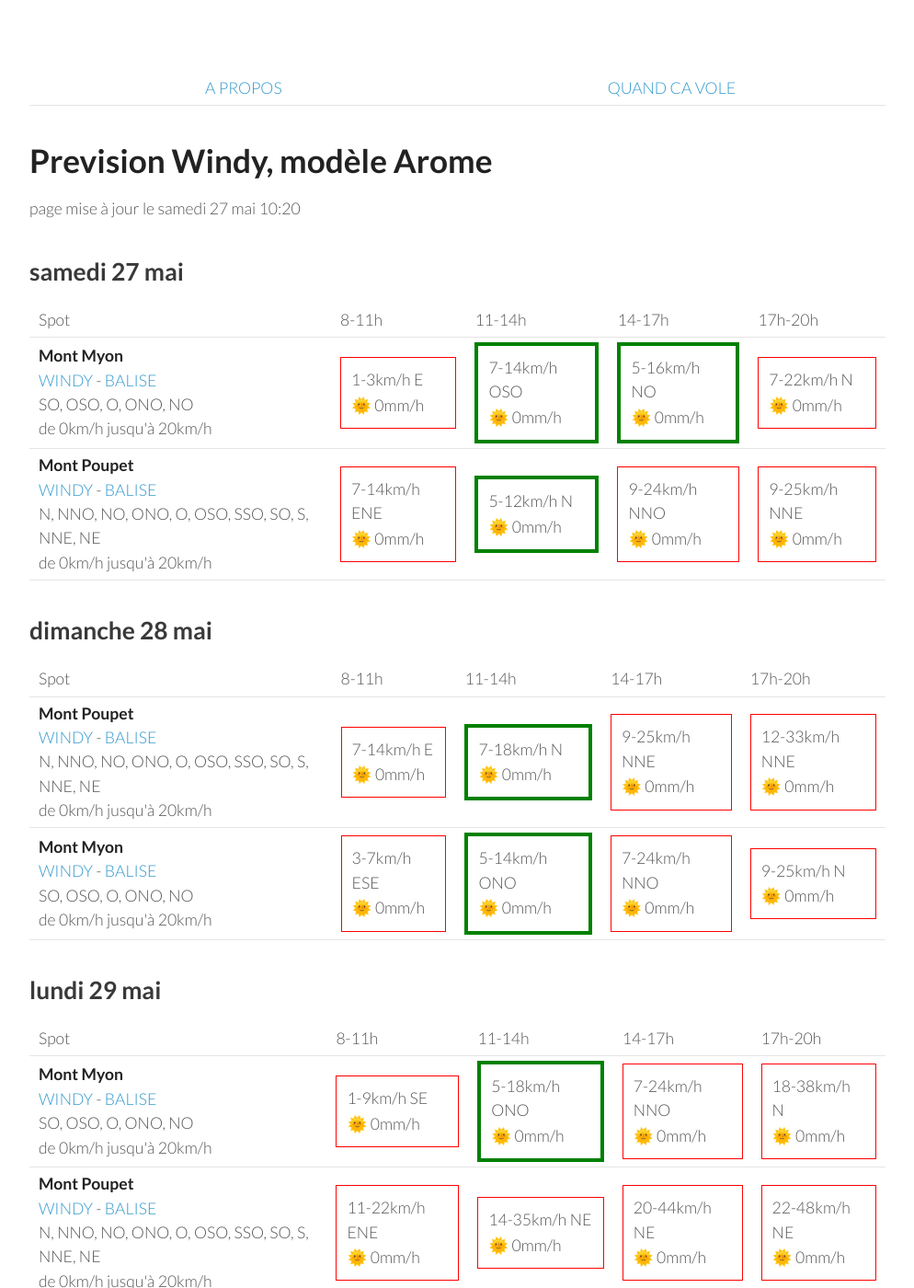
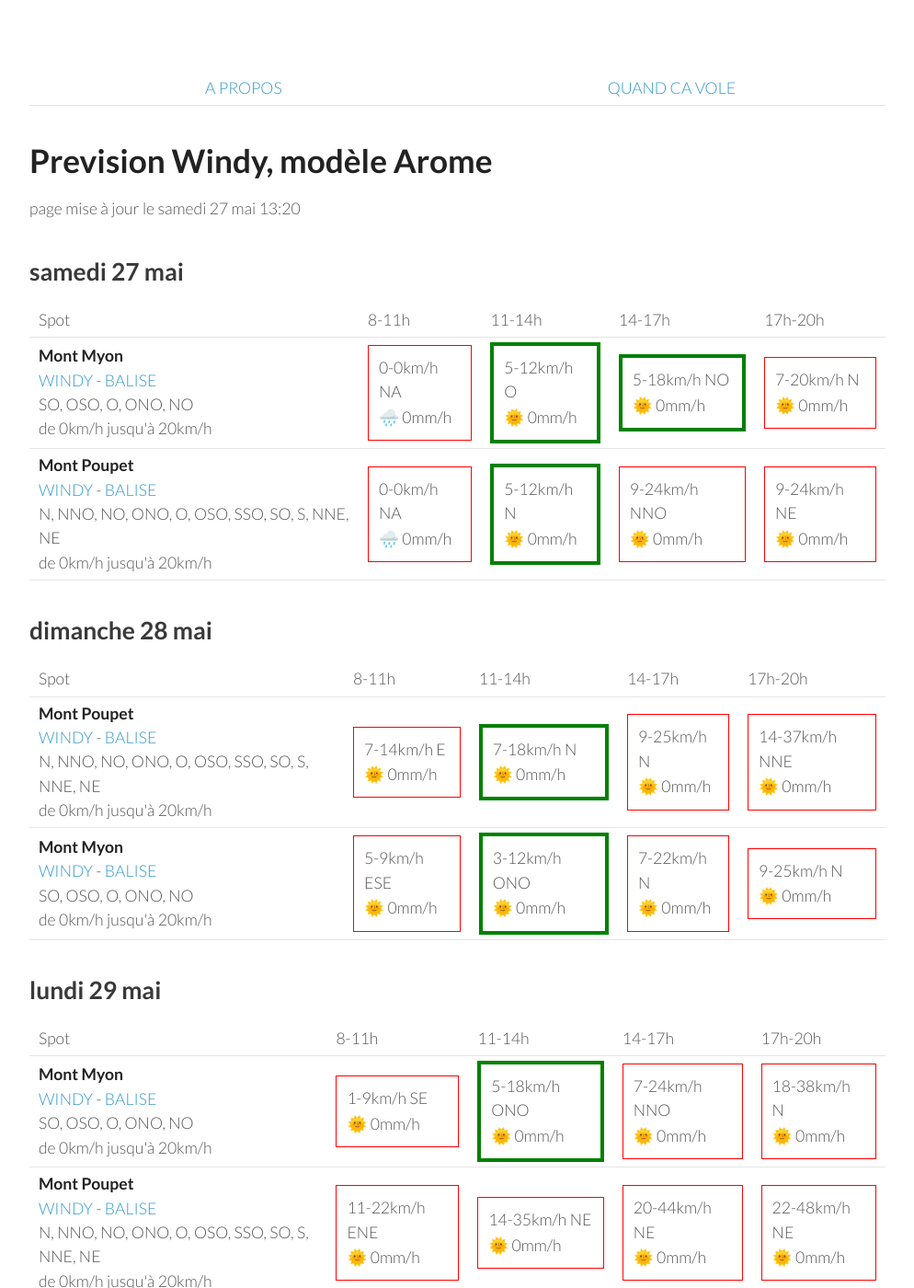
Before and after one commit to parapente-dans-le-nord/parapente-dans-le-nord.github.io, a Jekyll site: the page built from jura.markdown, in a window 1280 px wide and 1400 px high. Shown: the whole window at 92% size, without its empty margins (26-1020 px from the left). Built offline with Jekyll 4.4.1, drawn with Linux system fonts in a browser that asks for light colours.

Commit message:
update index.markdown

```diff
--- a/jura.markdown
+++ b/jura.markdown
@@ -7,7 +7,7 @@ title:  "Tous les spots"
 {: .links}
 
 # Prevision Windy, modèle Arome
-page mise à jour le samedi 27 mai 10:20
+page mise à jour le samedi 27 mai 13:20
 
 ## samedi 27 mai
 
@@ -24,21 +24,19 @@ page mise à jour le samedi 27 mai 10:20
 <tr>
         <td><strong>Mont Myon</strong><br><a href="https://windy.com/46.331/5.397?45.898,5.394,8,m:eWoagj8">WINDY</a> - <span class=""><a href="http://www.balisemeteo.com/balise.php?idBalise=70">BALISE</a> </span><br> <span class="vent-favorable">SO, OSO, O, ONO, NO</span><br><span class="force-vent">de 0km/h jusqu'à 20km/h</span> </td>
 
-            <td><div class="not-flyable"><p>1-3km/h E</p><p>🌞 0mm/h</p></div></td>
-            <td><div class="flyable"><p>7-14km/h OSO</p><p>🌞 0mm/h</p></div></td>
-            <td><div class="flyable"><p>5-16km/h NO</p><p>🌞 0mm/h</p></div></td>
-            <td><div class="not-flyable"><p>7-22km/h N</p><p>🌞 0mm/h</p></div></td>
-
+            <td><div class="not-flyable"><p>0-0km/h NA</p><p>🌧️ 0mm/h</p></div></td>
+            <td><div class="flyable"><p>5-12km/h O</p><p>🌞 0mm/h</p></div></td>
+            <td><div class="flyable"><p>5-18km/h NO</p><p>🌞 0mm/h</p></div></td>
+            <td><div class="not-flyable"><p>7-20km/h N</p><p>🌞 0mm/h</p></div></td>
 
     </tr>
 <tr>
         <td><strong>Mont Poupet</strong><br><a href="https://windy.com/46.970/5.876?46.541,5.876,8">WINDY</a> - <span class=""><a href="http://www.balisemeteo.com/balise.php?idBalise=92">BALISE</a> </span><br> <span class="vent-favorable">N, NNO, NO, ONO, O, OSO, SSO, SO, S, NNE, NE</span><br><span class="force-vent">de 0km/h jusqu'à 20km/h</span> </td>
 
-            <td><div class="not-flyable"><p>7-14km/h ENE</p><p>🌞 0mm/h</p></div></td>
+            <td><div class="not-flyable"><p>0-0km/h NA</p><p>🌧️ 0mm/h</p></div></td>
             <td><div class="flyable"><p>5-12km/h N</p><p>🌞 0mm/h</p></div></td>
             <td><div class="not-flyable"><p>9-24km/h NNO</p><p>🌞 0mm/h</p></div></td>
-            <td><div class="not-flyable"><p>9-25km/h NNE</p><p>🌞 0mm/h</p></div></td>
-
+            <td><div class="not-flyable"><p>9-24km/h NE</p><p>🌞 0mm/h</p></div></td>
 
     </tr>
 
@@ -62,17 +60,17 @@ page mise à jour le samedi 27 mai 10:20
 
             <td><div class="not-flyable"><p>7-14km/h E</p><p>🌞 0mm/h</p></div></td>
             <td><div class="flyable"><p>7-18km/h N</p><p>🌞 0mm/h</p></div></td>
-            <td><div class="not-flyable"><p>9-25km/h NNE</p><p>🌞 0mm/h</p></div></td>
-            <td><div class="not-flyable"><p>12-33km/h NNE</p><p>🌞 0mm/h</p></div></td>
+            <td><div class="not-flyable"><p>9-25km/h N</p><p>🌞 0mm/h</p></div></td>
+            <td><div class="not-flyable"><p>14-37km/h NNE</p><p>🌞 0mm/h</p></div></td>
 
 
     </tr>
 <tr>
         <td><strong>Mont Myon</strong><br><a href="https://windy.com/46.331/5.397?45.898,5.394,8,m:eWoagj8">WINDY</a> - <span class=""><a href="http://www.balisemeteo.com/balise.php?idBalise=70">BALISE</a> </span><br> <span class="vent-favorable">SO, OSO, O, ONO, NO</span><br><span class="force-vent">de 0km/h jusqu'à 20km/h</span> </td>
 
-            <td><div class="not-flyable"><p>3-7km/h ESE</p><p>🌞 0mm/h</p></div></td>
-            <td><div class="flyable"><p>5-14km/h ONO</p><p>🌞 0mm/h</p></div></td>
-            <td><div class="not-flyable"><p>7-24km/h NNO</p><p>🌞 0mm/h</p></div></td>
+            <td><div class="not-flyable"><p>5-9km/h ESE</p><p>🌞 0mm/h</p></div></td>
+            <td><div class="flyable"><p>3-12km/h ONO</p><p>🌞 0mm/h</p></div></td>
+            <td><div class="not-flyable"><p>7-22km/h N</p><p>🌞 0mm/h</p></div></td>
             <td><div class="not-flyable"><p>9-25km/h N</p><p>🌞 0mm/h</p></div></td>
 
 
```
